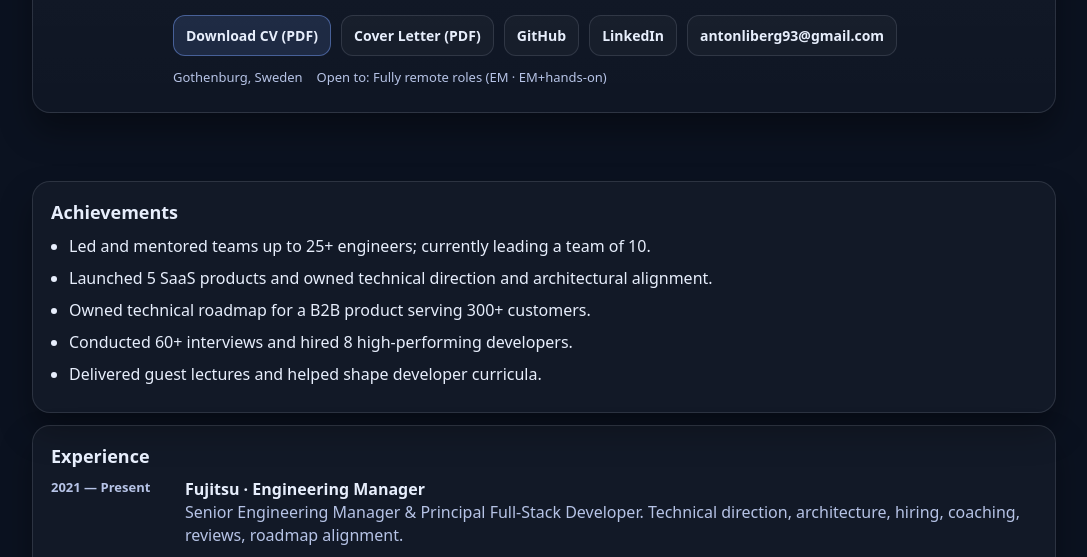
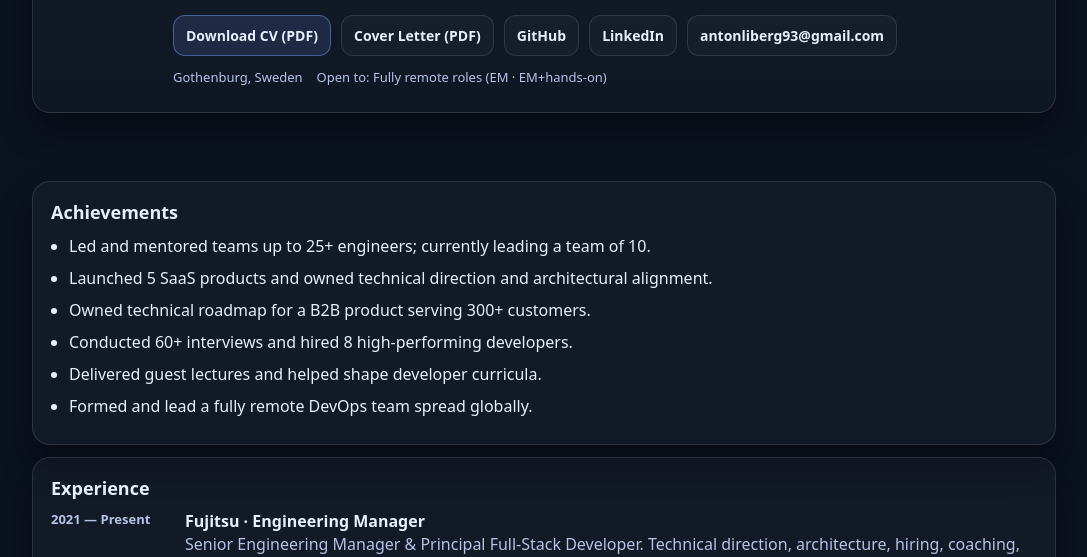
Before and after one commit to AntonLiBerg/AntonLiBerg.github.io, a plain HTML site: page index.html in a window 1280 px wide. Shown: the part 203-760 px from the top of the page, without its empty margins (96-1183 px from the left). Drawn offline with Linux system fonts and the light colour scheme.

Commit message:
update content

```diff
--- a/index.html
+++ b/index.html
@@ -74,6 +74,7 @@
             <li>Owned technical roadmap for a B2B product serving 300+ customers.</li>
             <li>Conducted 60+ interviews and hired 8 high-performing developers.</li>
             <li>Delivered guest lectures and helped shape developer curricula.</li>
+            <li>Formed and lead a fully remote DevOps team spread globally.</li>
           </ul>
       </section>
       <section class="card">
```
